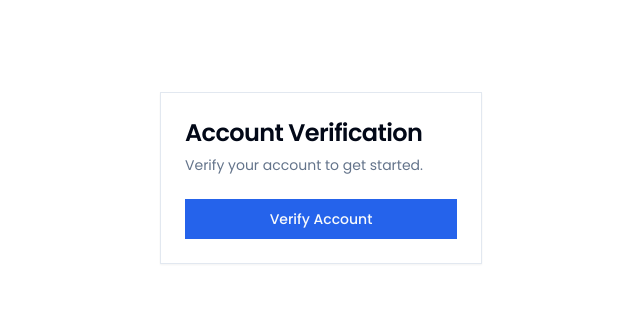
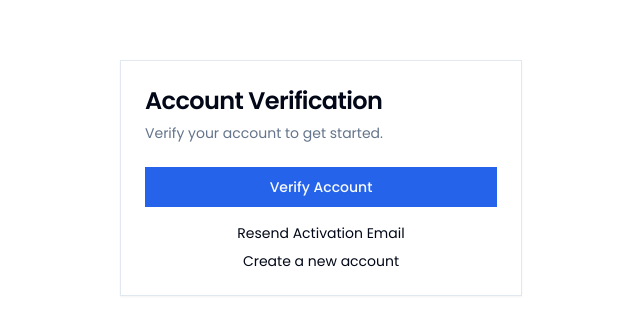
Before and after one commit to razdacoder/react-starter-kit, a React (Vite) app: page /auth/activate/1/1 in a window 1280 px wide. Shown: the part 222-556 px from the top of the page, without its empty margins (319-959 px from the left). Built offline with nearby package versions, Linux system fonts and the light colour scheme; no server answers.

Commit message:
"Added AccountVerification page and route for account activation"

```diff
--- /dev/null
+++ b/src/features/auth/components/ResendActivationForm.tsx
@@ -0,0 +1,46 @@
+import { Button } from "@/components/ui/button";
+import {
+  Card,
+  CardContent,
+  CardDescription,
+  CardHeader,
+  CardTitle,
+} from "@/components/ui/card";
+import { Input } from "@/components/ui/input";
+import { Label } from "@/components/ui/label";
+import { Link } from "react-router-dom";
+export default function ResendActivationForm() {
+  return (
+    <Card className="mx-auto max-w-sm">
+      <CardHeader>
+        <CardTitle className="text-2xl">Resend Activation Email</CardTitle>
+        <CardDescription>
+          Enter your email to receive a new activation link.
+        </CardDescription>
+      </CardHeader>
+      <CardContent>
+        <div className="grid gap-4">
+          <div className="grid gap-2">
+            <Label htmlFor="email">Email</Label>
+            <Input
+              id="email"
+              type="email"
+              placeholder="m@example.com"
+              required
+            />
+          </div>
+
+          <Button type="submit" className="w-full">
+            Resend Link
+          </Button>
+        </div>
+        <div className="mt-4 text-center text-sm">
+          Don't have an account?{" "}
+          <Link to="/register" className="underline">
+            Sign up
+          </Link>
+        </div>
+      </CardContent>
+    </Card>
+  );
+}
--- /dev/null
+++ b/src/features/auth/components/ResetPasswordForm.tsx
@@ -0,0 +1,46 @@
+import { Button } from "@/components/ui/button";
+import {
+  Card,
+  CardContent,
+  CardDescription,
+  CardHeader,
+  CardTitle,
+} from "@/components/ui/card";
+import { Input } from "@/components/ui/input";
+import { Label } from "@/components/ui/label";
+import { Link } from "react-router-dom";
+export default function ResetPasswordForm() {
+  return (
+    <Card className="mx-auto max-w-sm">
+      <CardHeader>
+        <CardTitle className="text-2xl">Reset Password</CardTitle>
+        <CardDescription>
+          Enter your email to receive password reset link.
+        </CardDescription>
+      </CardHeader>
+      <CardContent>
+        <div className="grid gap-4">
+          <div className="grid gap-2">
+            <Label htmlFor="email">Email</Label>
+            <Input
+              id="email"
+              type="email"
+              placeholder="m@example.com"
+              required
+            />
+          </div>
+
+          <Button type="submit" className="w-full">
+            Reset Password
+          </Button>
+        </div>
+        <div className="mt-4 text-center text-sm">
+          Remember Password?{" "}
+          <Link to="/login" className="underline">
+            Sign in
+          </Link>
+        </div>
+      </CardContent>
+    </Card>
+  );
+}
--- a/src/features/auth/components/Verification.tsx
+++ b/src/features/auth/components/Verification.tsx
@@ -6,19 +6,38 @@ import {
   CardHeader,
   CardTitle,
 } from "@/components/ui/card";
-import { useParams } from "react-router-dom";
+import { Loader2 } from "lucide-react";
+import { Link, useParams } from "react-router-dom";
+import useVerifyUser from "../hooks/useVerifyUser";
 export default function Verification() {
   const { uid, token } = useParams();
+  const { verifyUser, verifyingUser } = useVerifyUser({
+    uid: uid!,
+    token: token!,
+  });
   return (
-    <Card className="mx-auto max-w-sm">
+    <Card className="mx-auto max-w-xl">
       <CardHeader>
         <CardTitle className="text-2xl">Account Verification</CardTitle>
         <CardDescription>Verify your account to get started.</CardDescription>
       </CardHeader>
-      <CardContent className="w-[320px]">
-        <Button type="submit" className="w-full">
+      <CardContent className="w-[400px] space-y-4">
+        <Button
+          disabled={verifyingUser}
+          onClick={() => verifyUser()}
+          className="w-full flex items-center gap-x-2"
+        >
+          {verifyingUser && <Loader2 className="size-4 animate-spin" />}
           Verify Account
         </Button>
+        <div className="flex flex-col gap-y-2 items-center justify-center">
+          <Link to="/resend-activation" className="text-center text-sm ">
+            Resend Activation Email
+          </Link>
+          <Link to="/register" className="text-center text-sm ">
+            Create a new account
+          </Link>
+        </div>
       </CardContent>
     </Card>
   );
--- /dev/null
+++ b/src/features/auth/hooks/useVerifyUser.tsx
@@ -0,0 +1,31 @@
+import { handleAccountVerification } from "@/lib/api/auth";
+import { useMutation } from "@tanstack/react-query";
+import { AxiosError } from "axios";
+import { useNavigate } from "react-router-dom";
+import { toast } from "sonner";
+
+type Props = {
+  uid: string;
+  token: string;
+};
+export default function useVerifyUser({ uid, token }: Props) {
+  const navigate = useNavigate();
+  const { mutate: verifyUser, isPending: verifyingUser } = useMutation({
+    mutationFn: () => handleAccountVerification(uid, token),
+    onSuccess: () => {
+      toast.success("Email Verification Successful");
+      navigate("/login");
+    },
+    onError: (error: AxiosError) => {
+      const errorData = error?.response?.data as { [key: string]: string[] };
+      Object.keys(errorData).forEach((key) => {
+        const errorMessage =
+          errorData[key as keyof { [key: string]: string[] }][0];
+        if (errorMessage) {
+          toast.error(errorMessage);
+        }
+      });
+    },
+  });
+  return { verifyUser, verifyingUser };
+}
--- a/src/lib/api/auth.ts
+++ b/src/lib/api/auth.ts
@@ -17,3 +17,11 @@ export const handleLogin = async (values: LoginFormValues) => {
   }
   return response.data as { access: string; refresh: string };
 };
+
+export const handleAccountVerification = async (uid: string, token: string) => {
+  const response = await api.post("/auth/users/activation/", { uid, token });
+  if (response.status !== 204) {
+    throw new Error("Failed to activate account");
+  }
+  return response.data;
+};
--- a/src/pages/ResetPassword.tsx
+++ /dev/null
@@ -1,49 +0,0 @@
-import { Button } from "@/components/ui/button";
-import {
-  Card,
-  CardContent,
-  CardDescription,
-  CardHeader,
-  CardTitle,
-} from "@/components/ui/card";
-import { Input } from "@/components/ui/input";
-import { Label } from "@/components/ui/label";
-import { Link } from "react-router-dom";
-
-export function ResetPassword() {
-  return (
-    <main className="min-h-screen grid place-items-center">
-      <Card className="mx-auto max-w-sm">
-        <CardHeader>
-          <CardTitle className="text-2xl">Reset Password</CardTitle>
-          <CardDescription>
-            Enter your email to receive password reset link.
-          </CardDescription>
-        </CardHeader>
-        <CardContent>
-          <div className="grid gap-4">
-            <div className="grid gap-2">
-              <Label htmlFor="email">Email</Label>
-              <Input
-                id="email"
-                type="email"
-                placeholder="m@example.com"
-                required
-              />
-            </div>
-
-            <Button type="submit" className="w-full">
-              Reset Password
-            </Button>
-          </div>
-          <div className="mt-4 text-center text-sm">
-            Remember Password?{" "}
-            <Link to="/login" className="underline">
-              Sign in
-            </Link>
-          </div>
-        </CardContent>
-      </Card>
-    </main>
-  );
-}
--- /dev/null
+++ b/src/pages/auth/ResendActivation.tsx
@@ -0,0 +1,9 @@
+import ResendActivationForm from "@/features/auth/components/ResendActivationForm";
+
+export default function ResendActivation() {
+  return (
+    <main className="min-h-screen grid place-items-center">
+      <ResendActivationForm />
+    </main>
+  );
+}
--- /dev/null
+++ b/src/pages/auth/ResetPassword.tsx
@@ -0,0 +1,9 @@
+import ResetPasswordForm from "@/features/auth/components/ResetPasswordForm";
+
+export function ResetPassword() {
+  return (
+    <main className="min-h-screen grid place-items-center">
+      <ResetPasswordForm />
+    </main>
+  );
+}
```
Also changed, not shown: src/routes.tsx (+9 -4 lines), src/pages/auth/AccountVerification.tsx (renamed from src/pages/AccountVerification.tsx), src/pages/auth/Login.tsx (renamed from src/pages/Login.tsx), src/pages/auth/Register.tsx (renamed from src/pages/Register.tsx).
